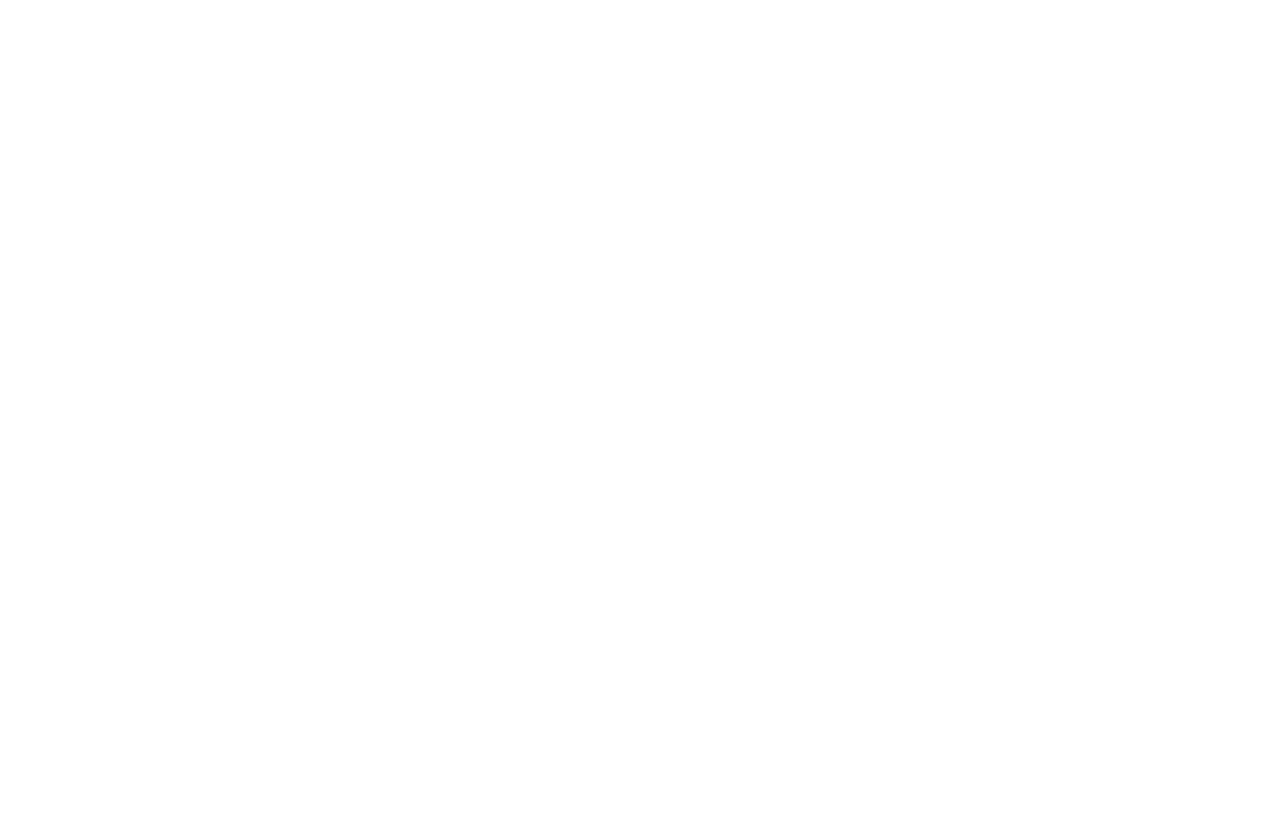
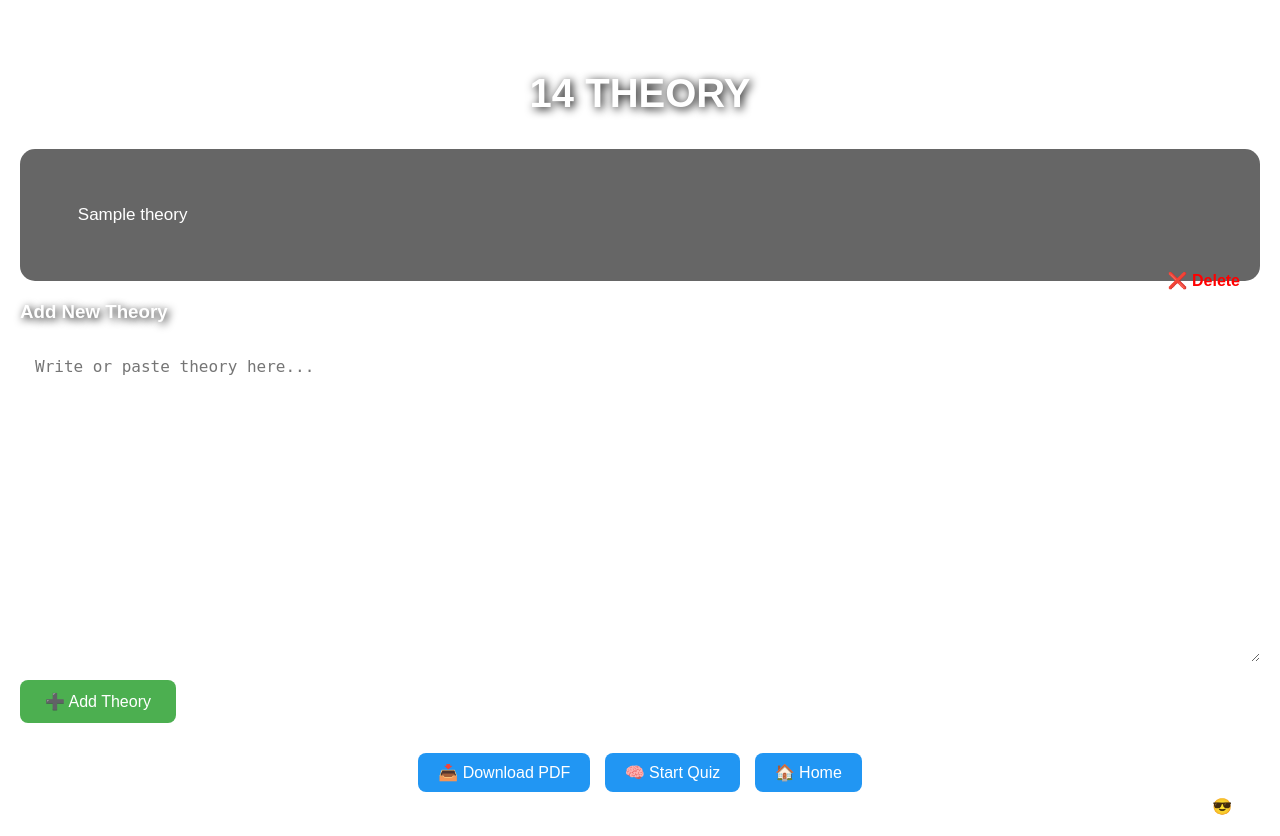
Before and after one commit to durgeshuikey388-gif/learning-platform, a Flask app: page /course/14 in a window 1280 px wide. Before the commit the page is empty. Before the commit the page ends 800 px from the top, so only its background shows below. Run offline with Flask 3, Linux system fonts and the light colour scheme; the visitor is signed in with stand-in values (Sample User, id 1); a database or web service that is not in the repository returns one stand-in record (values such as "Sample title"); some libraries are stand-ins or nearby versions.

Commit message:
fix course page

````diff
--- a/templates/course.html
+++ b/templates/course.html
@@ -1,3 +1,6 @@
+# templates/course.html
+
+```html
 <!DOCTYPE html>
 <html>
 <head>
@@ -30,17 +33,164 @@
 
         .card {
             background: rgba(0,0,0,0.6);
-
             padding: 20px;
-
             margin-bottom: 20px;
-
             border-radius: 15px;
-
             backdrop-filter: blur(10px);
-
             box-shadow: 0 0 15px rgba(255,255,255,0.2);
         }
 
         .delete-btn {
-            color: red
+            color: red;
+            text-decoration: none;
+            float: right;
+            font-weight: bold;
+            margin-top: 10px;
+        }
+
+        textarea {
+            width: 100%;
+            height: 320px;
+            padding: 15px;
+            font-size: 16px;
+            border-radius: 10px;
+            border: none;
+            resize: vertical;
+        }
+
+        button {
+            padding: 12px 25px;
+            font-size: 16px;
+            background: #4CAF50;
+            color: white;
+            border: none;
+            border-radius: 8px;
+            cursor: pointer;
+        }
+
+        button:hover{
+            background:#2e7d32;
+        }
+
+        .actions {
+            margin-top: 25px;
+            text-align: center;
+        }
+
+        .btn {
+            display: inline-block;
+            padding: 10px 20px;
+            margin: 5px;
+            background: #2196F3;
+            color: white;
+            border-radius: 8px;
+            text-decoration: none;
+        }
+
+        .btn:hover{
+            background:#1565c0;
+        }
+
+        .content {
+            white-space: pre-wrap;
+            line-height: 1.8;
+            font-size: 17px;
+            color: white;
+        }
+
+        .content h1,
+        .content h2,
+        .content h3 {
+            margin-top: 15px;
+            color: #fff;
+        }
+
+        .content p {
+            margin-bottom: 10px;
+        }
+
+        .content ul {
+            margin-left: 20px;
+        }
+
+    </style>
+</head>
+
+<body>
+
+<h2>{{course}} Theory</h2>
+
+<!-- THEORY SHOW -->
+{% for d in data %}
+
+<div class="card">
+
+    <div class="content">
+        {{ d[2] | safe }}
+    </div>
+
+    {% if session.get('admin') %}
+
+    <a href="/delete/{{d[0]}}/{{course}}" class="delete-btn">
+        ❌ Delete
+    </a>
+
+    {% endif %}
+
+</div>
+
+{% endfor %}
+
+
+<!-- ADD THEORY -->
+{% if session.get('admin') %}
+
+<h3>Add New Theory</h3>
+
+<form action="/add_theory/{{course}}" method="POST">
+
+<textarea name="content"
+placeholder="Write or paste theory here..."
+required></textarea>
+
+<br><br>
+
+<button type="submit">
+➕ Add Theory
+</button>
+
+</form>
+
+{% endif %}
+
+
+<!-- BUTTONS -->
+<div class="actions">
+
+    <a href="/download_theory/{{course}}" class="btn">
+        📥 Download PDF
+    </a>
+
+    <a href="/quiz/{{course}}" class="btn">
+        🧠 Start Quiz
+    </a>
+
+    <a href="/" class="btn">
+        🏠 Home
+    </a>
+
+</div>
+
+</body>
+</html>
+```
+
+अब इस पूरे code को पुराने `templates/course.html` में replace कर दो। फिर:
+
+```bash
+git add .
+git commit -m "fix course page"
+git push
+```
+
+फिर 1-2 minute बाद website refresh करो 😎
````
